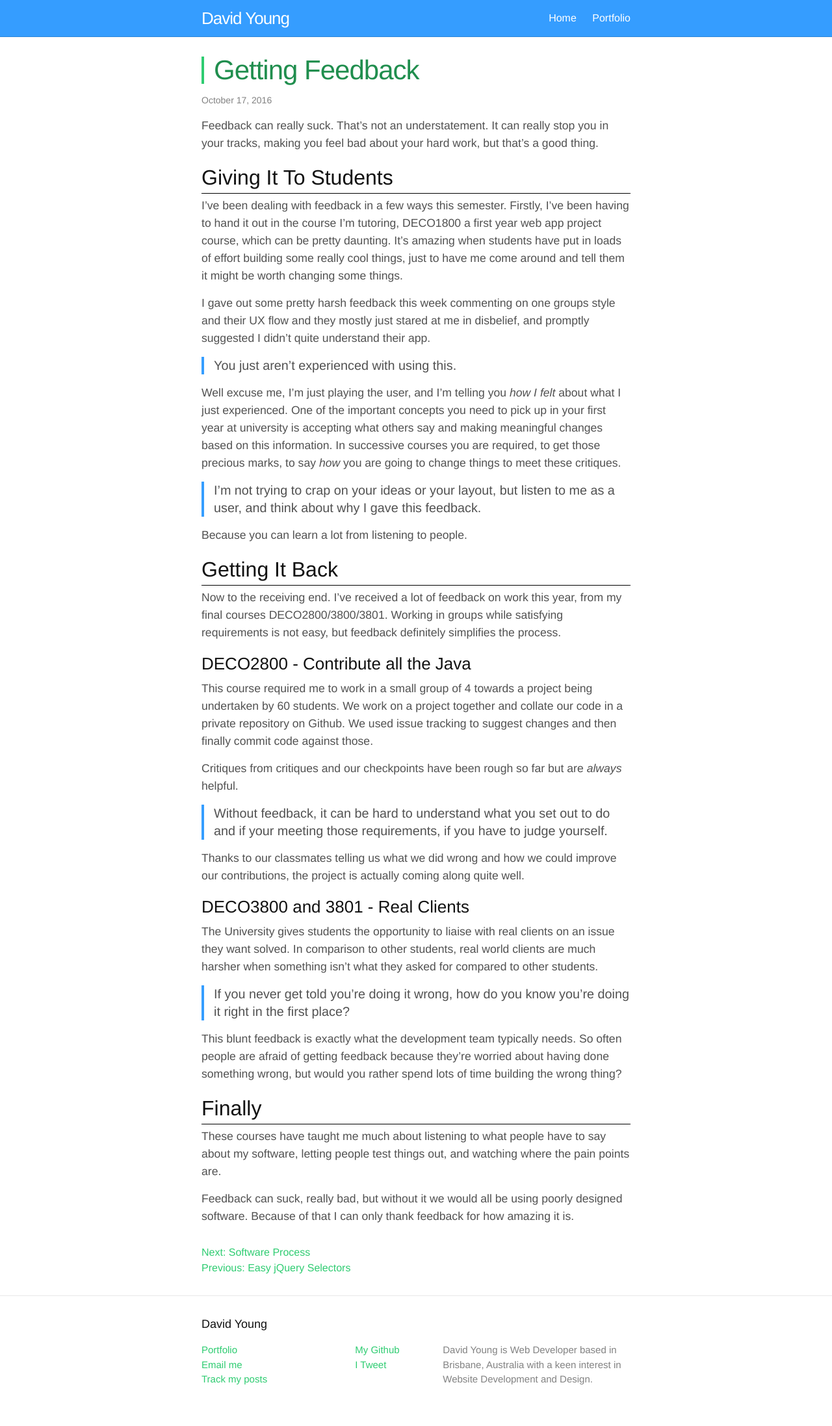
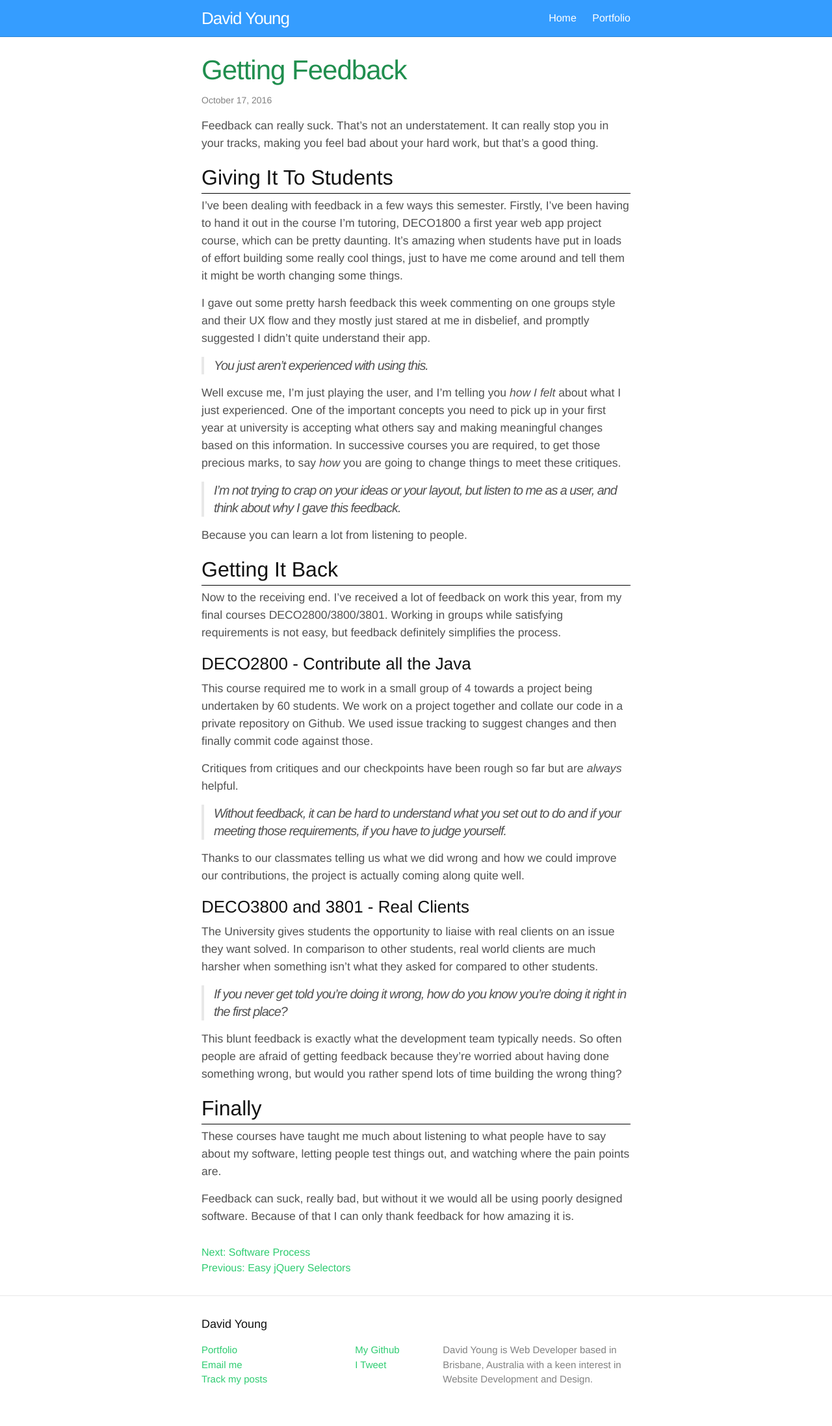
Before and after one commit to dayvidwhy/dayvidwhy.github.io, a Jekyll site: the page built from _posts/2016-10-17-Getting-Feedback.markdown, in a window 1280 px wide. Shown: the whole page at 65% size. Built offline with Jekyll 4.4.1, drawn with Linux system fonts in a browser that asks for light colours.

Commit message:
Borders on headings

```diff
--- a/_sass/_layout.scss
+++ b/_sass/_layout.scss
@@ -200,14 +200,6 @@
         }
 
         a {
-            border-left: 4px solid $light-green;
-            padding-left: 15px;
-
-            &:hover {
-                text-decoration: none;
-                border-left-color: #000;
-
-            }
 
             &.read-more {
                 border-left: none;
@@ -243,9 +235,7 @@
     font-size: 42px;
     letter-spacing: -1px;
     line-height: 1;
-    border-left: 4px solid $light-green;
     color: $dark-green;
-    padding-left: 15px;
 
     @include media-query($on-laptop) {
         font-size: 36px;
@@ -308,13 +298,4 @@
         color: $grey;
     }
 
-    blockquote {
-        border-left: 4px solid $light-blue;
-
-        p {
-            font-style: normal;
-            letter-spacing: 0;
-            font-family: $base-font-family;
-        }
-    }
 }
--- a/index.html
+++ b/index.html
@@ -3,7 +3,7 @@ layout: home
 ---
 
 <div class="home">
-  <h1>Posts about Stuff</h1>
+  <h1>Posts</h1>
   <p>This is where I attempt to express thoughts about things I've either been working on or group projects with others. These are my own thoughts and do not reflect any company or person.</p>
   <ul class="post-list">
     {% for post in site.posts %}
```
